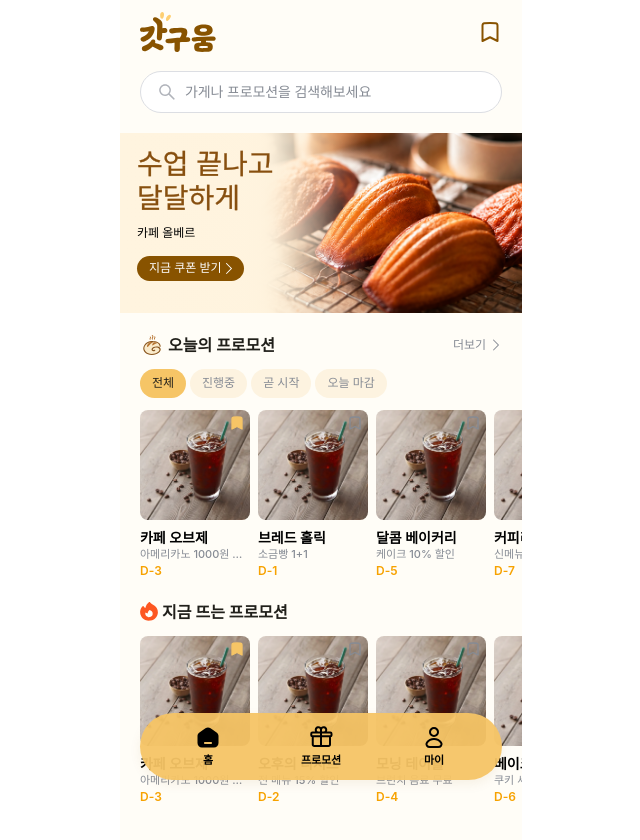
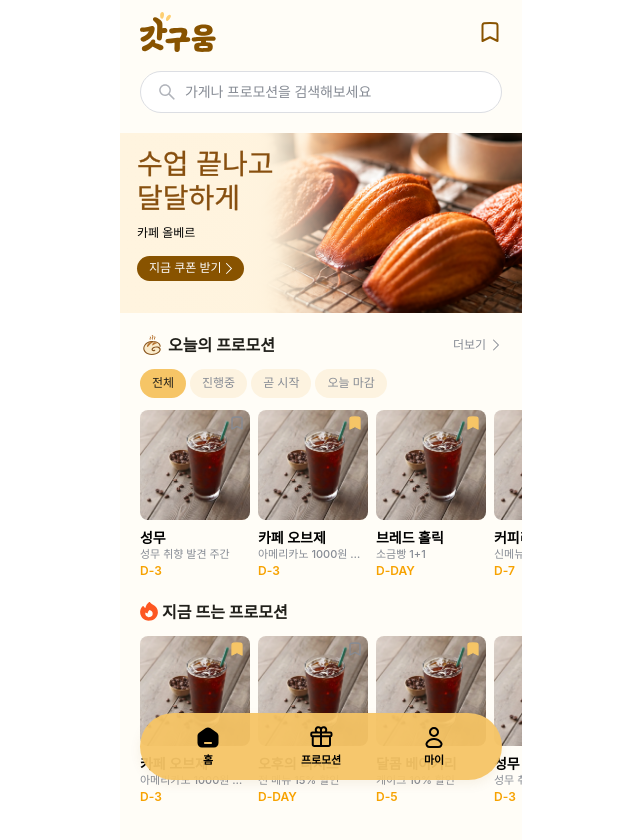
Before and after one commit to EWHA-SHINCHON1/godguum-frontend, a React (Vite) app: page /home in a window 1280 px wide. Shown: the top 840 px of the page, without its empty margins (319-959 px from the left). Built offline with nearby package versions, Linux system fonts and the light colour scheme; a web font is replaced by a local one.

Commit message:
feat (home) : 홈 - 프로모션 연결

```diff
--- a/src/components/home/PromotionCard.jsx
+++ b/src/components/home/PromotionCard.jsx
@@ -1,9 +1,16 @@
 import promotionImage from "../../assets/images/home/figma-raw-3.png";
-import { Bookmark } from "../common";
+import { Bookmark, cn } from "../common"; // [변경] cn 추가 import
 
-export default function PromotionCard({ promotion, onToggleSave }) {
+// [변경] onClick props 추가: 카드 전체를 눌러 상세로 이동
+export default function PromotionCard({ promotion, onClick, onToggleSave }) {
   return (
-    <article className="flex w-[110px] shrink-0 flex-col items-start gap-2">
+    <article
+      onClick={onClick} // [변경] 추가
+      className={cn(
+        "flex w-[110px] shrink-0 flex-col items-start gap-2",
+        onClick && "cursor-pointer", // [변경] 클릭 가능할 때만 포인터 커서
+      )}
+    >
       <div className="relative size-[110px] overflow-hidden rounded-md">
         <img
           src={promotion.image ?? promotionImage}
@@ -12,7 +19,7 @@ export default function PromotionCard({ promotion, onToggleSave }) {
         />
 
         <Bookmark
-          onToggle={onToggleSave} // 북마크 접근 위해 onToggleSave 삽입
+          onToggle={onToggleSave} // 북마크는 Bookmark 내부 stopPropagation 덕분에 눌러도 상세로 이동하지 않음
           saved={promotion.saved}
           className="absolute right-[5.5px] top-[5.5px] size-4"
         />
@@ -23,8 +30,10 @@ export default function PromotionCard({ promotion, onToggleSave }) {
           {promotion.storeName}
         </h3>
 
+        {/* [변경] promotion.benefit → promotion.title ?? promotion.benefit
+            MOCK_PROMOTIONS 에는 benefit 대신 title 필드가 있어서 title 을 우선 사용 */}
         <p className="w-full truncate text-caption1 font-medium tracking-[-0.011px] text-fg-muted">
-          {promotion.benefit}
+          {promotion.title ?? promotion.benefit}
         </p>
 
         <p className="text-body3 font-semibold tracking-[-0.012px] text-brand-strong">
--- a/src/components/home/PromotionSection.jsx
+++ b/src/components/home/PromotionSection.jsx
@@ -2,7 +2,6 @@ import PromotionCard from "./PromotionCard";
 import { Tag } from "../common";
 import { cn } from "../common/cn";
 import chevronRightMuted from "../../assets/icons/chevron-right-muted.svg";
-import { useNavigate } from "react-router-dom";
 
 export default function PromotionSection({
   title,
@@ -13,8 +12,10 @@ export default function PromotionSection({
   activeFilter,
   onFilterChange,
   showMore = false,
+  onMoreClick, // [변경] 추가: 더보기 클릭 시 실행 (홈 → /promotions 이동)
+  onPromotionClick, // [변경] 추가: 카드 클릭 시 실행 (홈 → /promotions/:id 상세 이동)
+  onToggleSave, // [변경] 추가: 기존엔 props로 안 받아서 북마크가 동작하지 않던 버그 수정
 }) {
-  const navigate = useNavigate();
   return (
     <section
       className="flex flex-col gap-3"
@@ -40,8 +41,8 @@ export default function PromotionSection({
         {showMore && (
           <button
             type="button"
+            onClick={onMoreClick} // [변경] 추가: 더보기 버튼 클릭 연결
             className="flex h-6 items-center gap-1 text-body3 font-medium tracking-[-0.012px] text-fg-muted"
-            onClick={() => navigate("/promotions")} //프로모션 화면으로 가기 위해 추가
           >
             더보기
             <img
@@ -73,8 +74,9 @@ export default function PromotionSection({
           <PromotionCard
             key={promotion.id}
             promotion={promotion}
+            onClick={() => onPromotionClick?.(promotion.id)} // [변경] 추가: 카드 클릭 시 해당 id 전달
             onToggleSave={(saved) => onToggleSave?.(promotion.id, saved)}
-          /> // 북마크 접근 위해 onToggleSave 삽입
+          />
         ))}
       </div>
     </section>
--- a/src/mocks/promotions.js
+++ b/src/mocks/promotions.js
@@ -1,15 +1,79 @@
 // TODO: API 연동 전 mock 데이터 (전체 프로모션 목록 · 프로모션 상세에서 함께 사용)
+// home 에서도 해당 mock 데이터를 사용하도록 수정했습니다. 나중에 promotion mock data만 api 호출로 수정하면 됨
 import trayImage from "../assets/images/owner/figma-raw-2.png";
 import dessertImage from "../assets/images/owner/owner-performance-promotion.png";
 
 export const MOCK_PROMOTIONS = [
-  { id: 1, storeName: "성무", title: "성무 취향 발견 주간", period: "26.11.06 ~ 26.11.08", dDay: "D-3", status: "진행중", saved: false, hasCoupon: true },
-  { id: 2, storeName: "카페 오브제", title: "아메리카노 1000원 할인", period: "26.11.01 ~ 26.11.05", dDay: "D-3", status: "진행중", saved: true, hasCoupon: true },
-  { id: 3, storeName: "브레드 홀릭", title: "소금빵 1+1", period: "26.10.28 ~ 26.11.03", dDay: "D-DAY", status: "오늘 마감", saved: true, hasCoupon: false },
-  { id: 4, storeName: "커피리브레", title: "신메뉴 무료 업그레이드", period: "26.11.10 ~ 26.11.16", dDay: "D-7", status: "곧 시작", saved: true, hasCoupon: true },
-  { id: 5, storeName: "달콤 베이커리", title: "케이크 10% 할인", period: "26.11.02 ~ 26.11.09", dDay: "D-5", status: "진행중", saved: true, hasCoupon: true },
-  { id: 6, storeName: "카페 올베르", title: "수업 끝나고 달달하게", period: "26.11.03 ~ 26.11.07", dDay: "D-4", status: "진행중", saved: true, hasCoupon: false },
-  { id: 7, storeName: "오후의 디저트", title: "전 메뉴 15% 할인", period: "26.10.30 ~ 26.11.03", dDay: "D-DAY", status: "오늘 마감", saved: false, hasCoupon: true },
+  {
+    id: 1,
+    storeName: "성무",
+    title: "성무 취향 발견 주간",
+    period: "26.11.06 ~ 26.11.08",
+    dDay: "D-3",
+    status: "진행중",
+    saved: false,
+    hasCoupon: true,
+  },
+  {
+    id: 2,
+    storeName: "카페 오브제",
+    title: "아메리카노 1000원 할인",
+    period: "26.11.01 ~ 26.11.05",
+    dDay: "D-3",
+    status: "진행중",
+    saved: true,
+    hasCoupon: true,
+  },
+  {
+    id: 3,
+    storeName: "브레드 홀릭",
+    title: "소금빵 1+1",
+    period: "26.10.28 ~ 26.11.03",
+    dDay: "D-DAY",
+    status: "오늘 마감",
+    saved: true,
+    hasCoupon: false,
+  },
+  {
+    id: 4,
+    storeName: "커피리브레",
+    title: "신메뉴 무료 업그레이드",
+    period: "26.11.10 ~ 26.11.16",
+    dDay: "D-7",
+    status: "곧 시작",
+    saved: true,
+    hasCoupon: true,
+  },
+  {
+    id: 5,
+    storeName: "달콤 베이커리",
+    title: "케이크 10% 할인",
+    period: "26.11.02 ~ 26.11.09",
+    dDay: "D-5",
+    status: "진행중",
+    saved: true,
+    hasCoupon: true,
+  },
+  {
+    id: 6,
+    storeName: "카페 올베르",
+    title: "수업 끝나고 달달하게",
+    period: "26.11.03 ~ 26.11.07",
+    dDay: "D-4",
+    status: "진행중",
+    saved: true,
+    hasCoupon: false,
+  },
+  {
+    id: 7,
+    storeName: "오후의 디저트",
+    title: "전 메뉴 15% 할인",
+    period: "26.10.30 ~ 26.11.03",
+    dDay: "D-DAY",
+    status: "오늘 마감",
+    saved: false,
+    hasCoupon: true,
+  },
 ];
 
 // 상세 정보는 아직 성무 데이터 하나만 있어서, 모든 프로모션이 이 내용을 같이 쓴다.
@@ -42,7 +106,10 @@ const SEONGMU_DETAIL = {
     eyebrow: "ABOUT SEOUNGMOO",
     headline: "익숙한 재료에서 발견하는\n새로운 맛, 성무",
     question: "미소된장과 초콜릿을 함께 쓰면 어떤 맛이 날까요?",
-    mainPhoto: { src: dessertImage, caption: "미소된장, 메밀, 초콜렛으로 만든 쿠키" },
+    mainPhoto: {
+      src: dessertImage,
+      caption: "미소된장, 메밀, 초콜렛으로 만든 쿠키",
+    },
     paragraphs: [
       "성무의 사장님은 익숙한 재료를\n조금 낯설게 조합하는 일을 좋아합니다.",
       "새로운 재료와 조합을 고민하며,\n직접 만들고 싶은 디저트를 하나씩 선보이고 있어요.",
@@ -56,7 +123,9 @@ const SEONGMU_DETAIL = {
 };
 
 export function getPromotionDetail(id) {
-  const promotion = MOCK_PROMOTIONS.find((item) => String(item.id) === String(id));
+  const promotion = MOCK_PROMOTIONS.find(
+    (item) => String(item.id) === String(id),
+  );
   if (!promotion) return null;
   return { ...SEONGMU_DETAIL, ...promotion };
 }
--- a/src/pages/home/HomePage.jsx
+++ b/src/pages/home/HomePage.jsx
@@ -3,44 +3,73 @@ import { useNavigate } from "react-router-dom";
 import { GNB, SearchBar, TopBar } from "../../components/common";
 import MainPromotionBanner from "../../components/home/MainPromotionBanner";
 import PromotionSection from "../../components/home/PromotionSection";
+import { MOCK_PROMOTIONS } from "../../mocks/promotions"; // [변경] 추가: 프로모션 목록 페이지와 같은 mock 사용
+import { useSavedPromotions } from "../../store/savedPromotions"; // [변경] 추가: 저장 상태를 다른 화면과 공유
 import todayPromotionIcon from "../../assets/icons/promotion-today.svg";
 import trendingFireIcon from "../../assets/icons/trending-fire.svg";
 
 const TODAY_FILTERS = ["전체", "진행중", "곧 시작", "오늘 마감"];
 
-const TODAY_PROMOTIONS = [
-  { id: 1, storeName: "카페 오브제", benefit: "아메리카노 1000원 할인", dDay: "D-3", status: "진행중", saved: true },
-  { id: 2, storeName: "브레드 홀릭", benefit: "소금빵 1+1", dDay: "D-1", status: "오늘 마감" },
-  { id: 3, storeName: "달콤 베이커리", benefit: "케이크 10% 할인", dDay: "D-5", status: "진행중" },
-  { id: 4, storeName: "커피리브레", benefit: "신메뉴 무료 업그레이드", dDay: "D-7", status: "곧 시작" },
-];
+// [변경] 삭제: 홈 전용 하드코딩 데이터 TODAY_PROMOTIONS, TRENDING_PROMOTIONS
+//        → MOCK_PROMOTIONS 로 대체
 
-const TRENDING_PROMOTIONS = [
-  { id: 11, storeName: "카페 오브제", benefit: "아메리카노 1000원 할인", dDay: "D-3", saved: true },
-  { id: 12, storeName: "오후의 디저트", benefit: "전 메뉴 15% 할인", dDay: "D-2" },
-  { id: 13, storeName: "모닝 테이블", benefit: "브런치 음료 무료", dDay: "D-4" },
-  { id: 14, storeName: "베이크스테이션", benefit: "쿠키 세트 증정", dDay: "D-6" },
-];
+// [변경] 추가
+// TODO: API 연동 전까지 홈 노출 프로모션은 MOCK_PROMOTIONS 에서 id 로 골라서 사용
+const MAIN_BANNER_PROMOTION_ID = 6; // 카페 올베르 · 수업 끝나고 달달하게
+const TRENDING_PROMOTION_IDS = [2, 7, 5, 1];
 
 export default function HomePage() {
   const navigate = useNavigate();
   const [activeFilter, setActiveFilter] = useState("전체");
+  const { isSaved, setSaved } = useSavedPromotions(); // [변경] 추가
+
+  // [변경] TODAY_PROMOTIONS → MOCK_PROMOTIONS 필터링 + 저장 상태(saved) 반영
   const todayPromotions = useMemo(
-    () => TODAY_PROMOTIONS.filter((promotion) => activeFilter === "전체" || promotion.status === activeFilter),
-    [activeFilter],
+    () =>
+      MOCK_PROMOTIONS.filter(
+        (promotion) =>
+          activeFilter === "전체" || promotion.status === activeFilter,
+      ).map((promotion) => ({ ...promotion, saved: isSaved(promotion.id) })),
+    [activeFilter, isSaved],
   );
+
+  // [변경] 추가: 지금 뜨는 프로모션 = TRENDING_PROMOTION_IDS 순서대로 MOCK_PROMOTIONS 에서 꺼냄
+  const trendingPromotions = useMemo(
+    () =>
+      TRENDING_PROMOTION_IDS.map((id) =>
+        MOCK_PROMOTIONS.find((promotion) => promotion.id === id),
+      )
+        .filter(Boolean)
+        .map((promotion) => ({ ...promotion, saved: isSaved(promotion.id) })),
+    [isSaved],
+  );
+
+  // [변경] 추가: 대표 배너에 연결할 프로모션
+  const bannerPromotion = MOCK_PROMOTIONS.find(
+    (promotion) => promotion.id === MAIN_BANNER_PROMOTION_ID,
+  );
+
+  // [변경] 추가: 상세 화면 이동 (PromotionListPage 와 같은 경로)
+  const goToDetail = (id) => navigate(`/promotions/${id}`);
 
   return (
     <main className="mx-auto min-h-dvh max-w-[402px] bg-brand-surface pb-28">
-      <TopBar />
+      {/* [변경] 로고 → /home, 북마크 → /saved 연결 (목록 페이지와 동일) */}
+      <TopBar
+        onLogoClick={() => navigate("/home")}
+        onBookmarkClick={() => navigate("/saved")}
+      />
       <div className="px-5 pt-[7px]">
-        <SearchBar
-          readOnly
-          onClick={() => navigate("/search")}
-        />
+        <SearchBar readOnly onClick={() => navigate("/search")} />
       </div>
       <div className="mt-5">
-        <MainPromotionBanner />
+        {/* [변경] promotion, onClick 전달 → 배너 클릭 시 /promotions/6 */}
+        <MainPromotionBanner
+          promotion={bannerPromotion}
+          onClick={
+            bannerPromotion ? () => goToDetail(bannerPromotion.id) : undefined
+          }
+        />
       </div>
       <div className="flex flex-col gap-4 px-5 pt-5">
         <PromotionSection
@@ -52,16 +81,24 @@ export default function HomePage() {
           activeFilter={activeFilter}
           onFilterChange={setActiveFilter}
           showMore
+          onMoreClick={() => navigate("/promotions")} // [변경] 추가: 더보기 → 전체 목록
+          onPromotionClick={goToDetail} // [변경] 추가: 카드 → 상세
+          onToggleSave={setSaved} // [변경] 추가: 북마크 저장/취소
         />
         <PromotionSection
           title="지금 뜨는 프로모션"
           icon={trendingFireIcon}
           iconClassName="h-[19.763px] w-[18px]"
-          promotions={TRENDING_PROMOTIONS}
+          promotions={trendingPromotions} // [변경] TRENDING_PROMOTIONS → trendingPromotions
+          onPromotionClick={goToDetail} // [변경] 추가: 카드 → 상세
+          onToggleSave={setSaved} // [변경] 추가: 북마크 저장/취소
         />
       </div>
       <div className="pointer-events-none fixed inset-x-0 bottom-5 z-20 mx-auto w-[min(362px,calc(100%-40px))]">
-        <GNB active="home" className="pointer-events-auto shadow-[0_4px_12px_rgba(136,83,0,0.08)]" />
+        <GNB
+          active="home"
+          className="pointer-events-auto shadow-[0_4px_12px_rgba(136,83,0,0.08)]"
+        />
       </div>
     </main>
   );
```
Also changed, not shown: src/components/home/MainPromotionBanner.jsx (+9 -3 lines).
